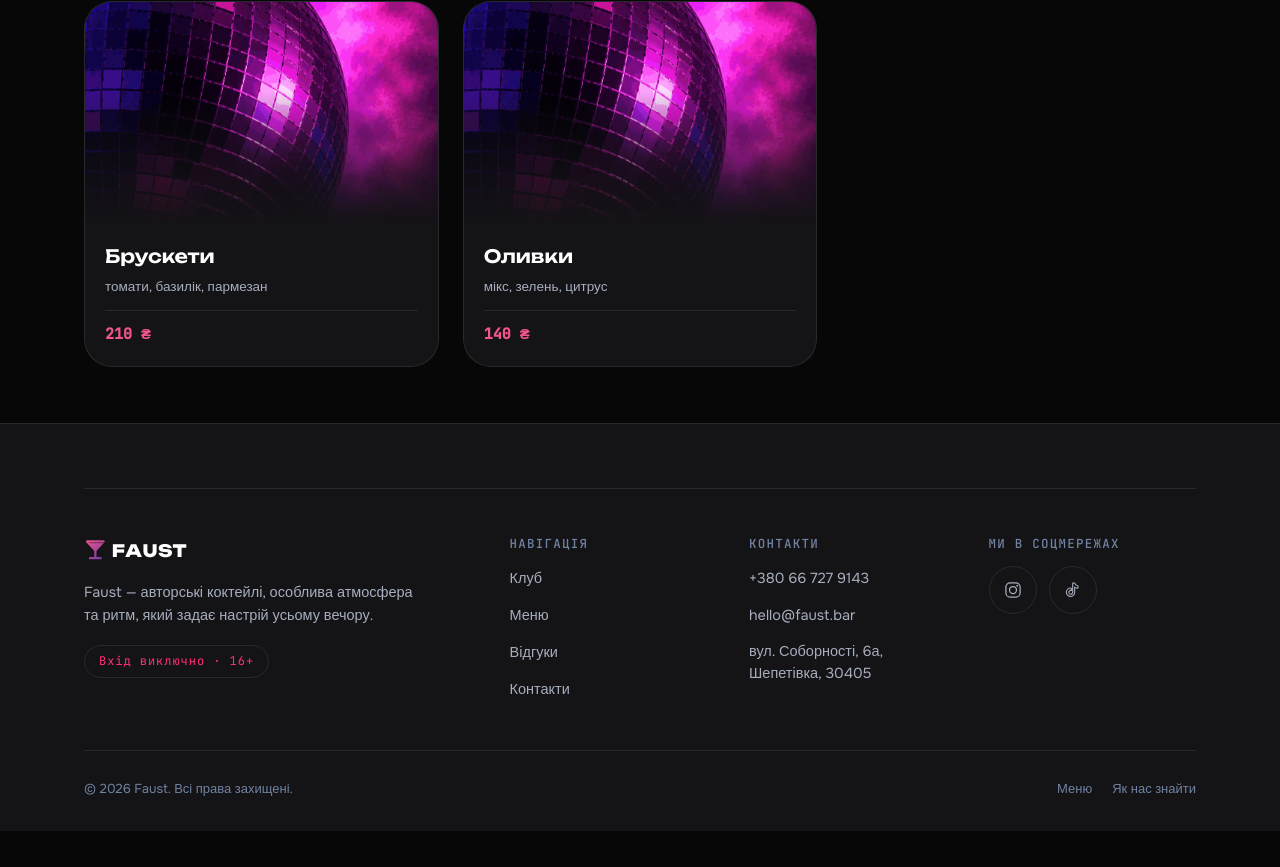
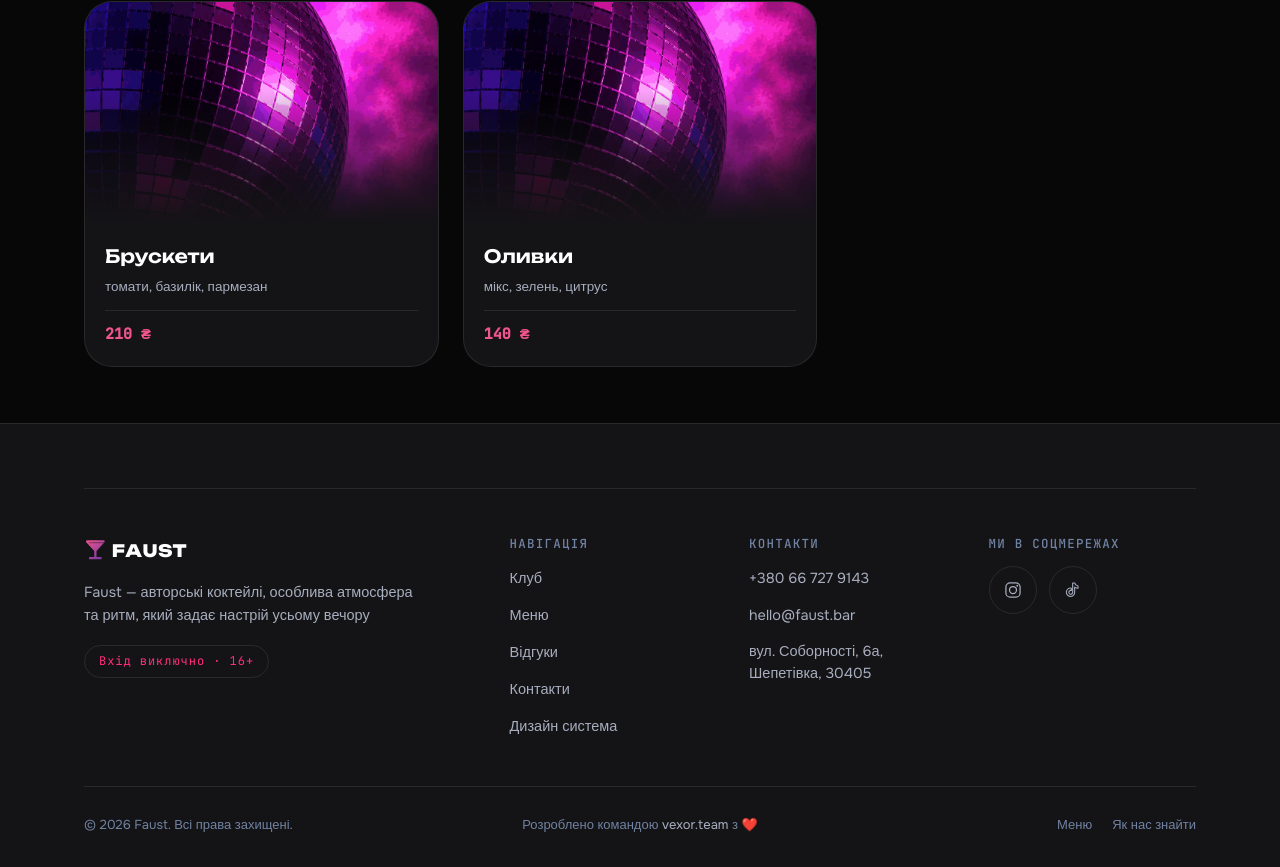
Before and after one commit to vexorteam/faust-club, a Next.js app in the folder faust/: page /menu in a window 1280 px wide. Shown: the part 7468-8335 px from the top of the page. Before the commit the page ends 8299 px from the top, so only its background shows below. Built offline with nearby package versions, Linux system fonts and the light colour scheme; no server answers; a web font is replaced by a local one.

Commit message:
chore: added design system url in footer

```diff
--- a/faust/src/components/layout/Footer.module.css
+++ b/faust/src/components/layout/Footer.module.css
@@ -104,19 +104,22 @@
 }
 
 .bottom {
-  display: flex;
-  flex-direction: column;
-  gap: 16px;
+  display: grid;
+  grid-template-columns: 1fr;
+  justify-items: center;
+  gap: 12px;
   padding-top: 28px;
   border-top: 1px solid var(--border);
   font-size: 13px;
   color: var(--text-muted);
+  text-align: center;
 }
 
 .bottomLinks {
   display: flex;
   gap: 20px;
   flex-wrap: wrap;
+  justify-content: center;
 }
 
 .bottomLinks a:hover {
@@ -136,17 +139,6 @@
   color: var(--accent-magenta);
 }
 
-.bottomLinks {
-  display: flex;
-  gap: 20px;
-  flex-wrap: wrap;
-}
-
-.bottomLinks a:hover,
-.credit a:hover {
-  color: var(--accent-magenta);
-}
-
 @media (min-width: 720px) {
   .top {
     grid-template-columns: 1.1fr 2fr;
@@ -155,9 +147,25 @@
 
 @media (min-width: 640px) {
   .bottom {
-    flex-direction: row;
-    justify-content: space-between;
+    grid-template-columns: 1fr auto 1fr;
     align-items: center;
+    gap: 16px;
+    text-align: left;
+  }
+
+  .bottom > span:first-child {
+    justify-self: start;
+  }
+
+  .credit {
+    justify-self: center;
+    text-align: center;
+    white-space: nowrap;
+  }
+
+  .bottomLinks {
+    justify-self: end;
+    justify-content: flex-end;
   }
 }
 
@@ -200,10 +208,15 @@
   .bottom {
     padding-top: 20px;
     font-size: 12px;
+    gap: 10px;
   }
 
   .bottomLinks {
     gap: 12px;
+  }
+
+  .credit {
+    white-space: normal;
   }
 }
 
--- a/faust/src/components/layout/Footer.tsx
+++ b/faust/src/components/layout/Footer.tsx
@@ -36,6 +36,15 @@ export const Footer = ({ settings }: { settings: SiteSettingsView }) => {
                     <Link href={item.href}>{item.label}</Link>
                   </li>
                 ))}
+                <li>
+                  <a
+                    href='https://vexorteam.github.io/faust-club/'
+                    target='_blank'
+                    rel='noreferrer noopener'
+                  >
+                    Дизайн система
+                  </a>
+                </li>
               </ul>
             </div>
 
@@ -81,6 +90,18 @@ export const Footer = ({ settings }: { settings: SiteSettingsView }) => {
             © {year} {settings.name}. Всі права захищені.
           </span>
 
+          <span className={styles.credit}>
+            Розроблено командою{" "}
+            <a
+              href='https://vexor.team'
+              target='_blank'
+              rel='noreferrer noopener'
+            >
+              vexor.team
+            </a>{" "}
+            з ❤️
+          </span>
+
           <div className={styles.bottomLinks}>
             <Link href='/menu'>Меню</Link>
 
--- a/faust/src/data/site.ts
+++ b/faust/src/data/site.ts
@@ -1,7 +1,7 @@
 export const site = {
   name: "Faust",
   tagline: "Нічний клуб у серці Шепетівки",
-  description: "Faust — авторські коктейлі, особлива атмосфера та ритм, який задає настрій усьому вечору.",
+  description: "Faust — авторські коктейлі, особлива атмосфера та ритм, який задає настрій усьому вечору",
   url: "https://faust.bar",
   locale: "uk_UA",
   themeColor: "#070707",
```
